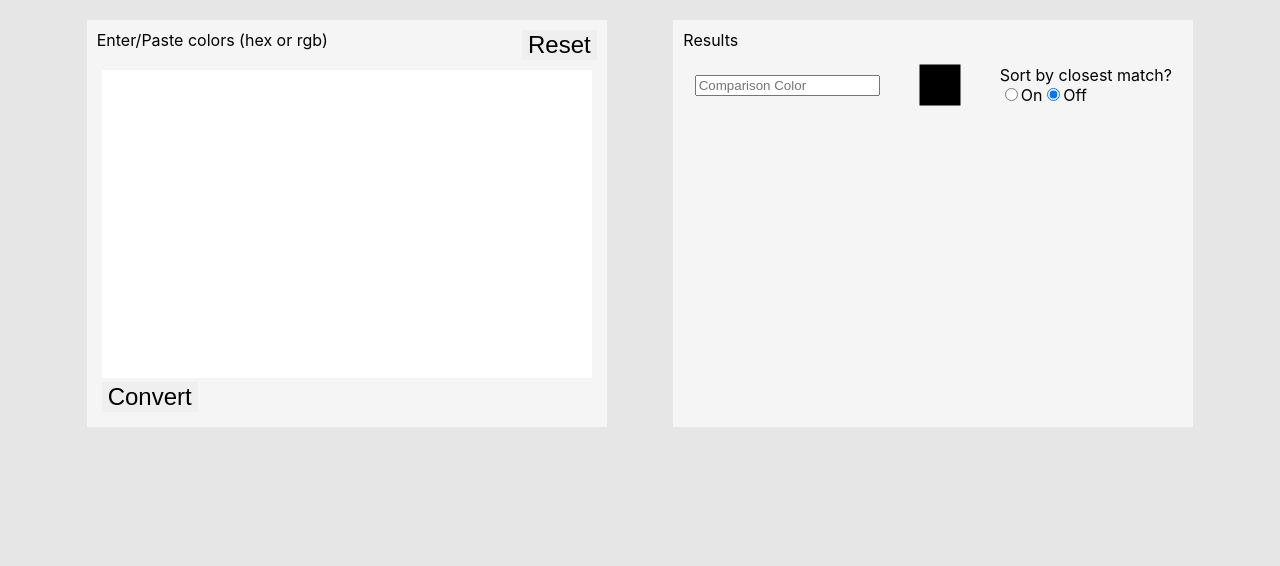
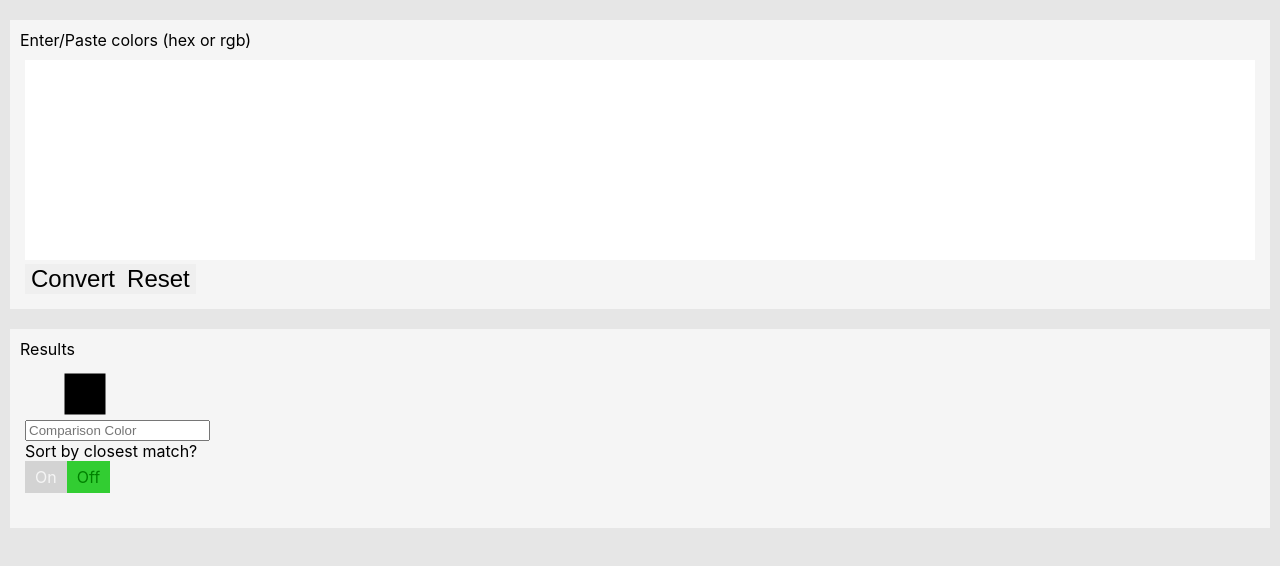
Before and after one commit to TravisL12/compare_colors, a React (Create React App) app: page / in a window 1280 px wide. Shown: the top 566 px of the page. Built offline with nearby package versions, Linux system fonts and the light colour scheme.

Commit message:
change to row layout

```diff
--- a/src/App.js
+++ b/src/App.js
@@ -56,7 +56,6 @@ class App extends Component {
         <div className="col color-entry">
           <div className="title">
             <p>Enter/Paste colors (hex or rgb)</p>
-            <button onClick={this.resetDisplay}>Reset</button>
           </div>
           <div className="display text-area">
             <textarea
@@ -66,6 +65,7 @@ class App extends Component {
               value={this.state.colorInput}
             />
             <button onClick={this.parseColors}>Convert</button>
+            <button onClick={this.resetDisplay}>Reset</button>
           </div>
         </div>
         <div className="col color-types">
--- a/src/ColorGrid.js
+++ b/src/ColorGrid.js
@@ -109,9 +109,10 @@ class ColorGrid extends Component {
       : colorObjects;
 
     return (
-      <div className="all">
+      <div className="compare-grid-container">
         <div className="compare-container">
           <div className="compare-input">
+            <Color showTitle={false} color={this.createColor(compareColor)} />
             <input
               type="text"
               id="compare-color"
@@ -119,9 +120,9 @@ class ColorGrid extends Component {
               placeholder="Comparison Color"
             />
           </div>
-          <Color showTitle={false} color={this.createColor(compareColor)} />
           <div className="compare-controls">
             <p>Sort by closest match?</p>
+            <div className="controls">
               <input
                 type="radio"
                 id="compare-on"
@@ -143,6 +144,7 @@ class ColorGrid extends Component {
               <label htmlFor="compare-off">Off</label>
             </div>
           </div>
+        </div>
         <div className="color-grid">
           {sortedColors.map((color, idx) => {
             return <Color color={color} key={idx} />;
--- a/src/application.scss
+++ b/src/application.scss
@@ -8,16 +8,18 @@ p {
 }
 
 .app-container {
+  display: flex;
+  flex-direction: column;
+  align-items: center;
   padding: 20px;
-  display: flex;
-  justify-content: space-evenly;
 }
 
-.all {
+.compare-grid-container {
+  display: flex;
+
   .compare-container {
     display: flex;
-    justify-content: center;
-    align-items: center;
+    flex-direction: column;
     margin-bottom: 20px;
 
     .square {
@@ -63,8 +65,13 @@ button {
   font-size: 24px;
 }
 
+.col + .col {
+  margin-top: 20px;
+}
+
 .col {
-  width: 500px;
+  max-width: 1400px;
+  width: 100%;
   background: whitesmoke;
   padding: 10px;
 
@@ -84,6 +91,7 @@ button {
 .color-textarea {
   width: 100%;
   height: auto;
+  max-height: 200px;
   box-sizing: border-box;
   padding: 4px 6px;
   border: none;
@@ -93,3 +101,24 @@ button {
 .color-results {
   white-space: wrap;
 }
+
+.compare-controls {
+  input[type="radio"] {
+    display: none;
+  }
+
+  input[type="radio"] + label {
+    padding: 6px 10px;
+    background: lightgray;
+    color: whitesmoke;
+  }
+
+  input[type="radio"]:checked + label {
+    background: limegreen;
+    color: green;
+  }
+
+  .controls {
+    display: flex;
+  }
+}
```
Lines whose indentation alone changed are shown as unchanged.
